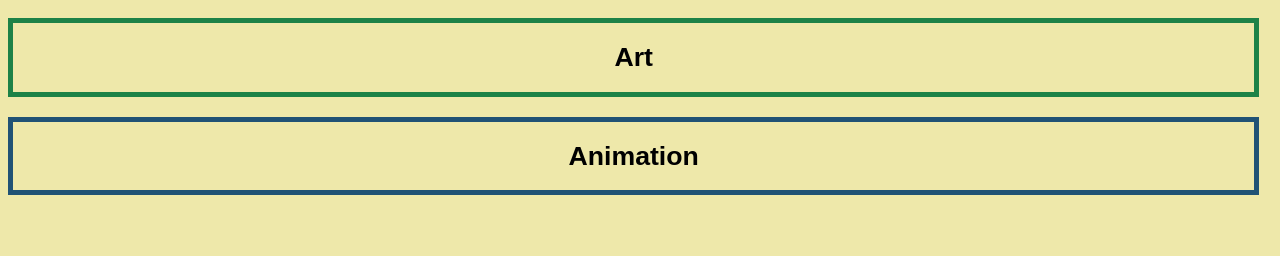
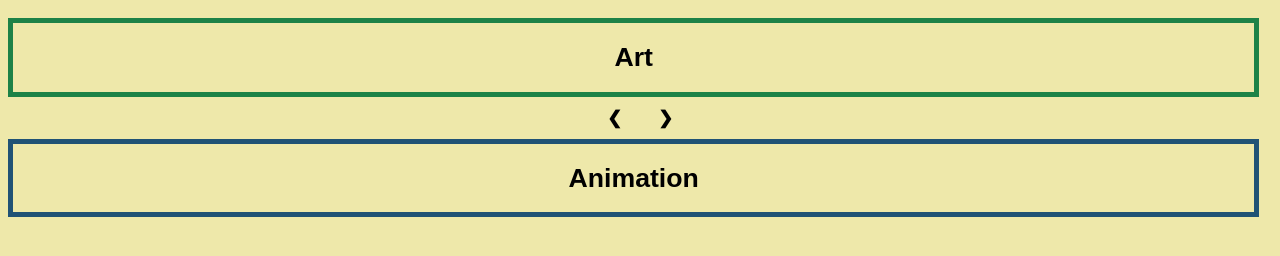
Before and after one commit to joshuashepherd-dev/portfolio, a plain HTML site: page index.html in a window 1280 px wide. Drawn offline with Linux system fonts and the light colour scheme.

Commit message:
Update index.html

```diff
--- a/index.html
+++ b/index.html
@@ -143,6 +143,8 @@ color: white;
 		<img class="pic" src="Belmont.png" alt="Golem" height="25%" width = "25%">
 	</div>
 	</div>
+	  <a class="prev" onclick="plusSlides(-1, 0)">&#10094;</a>
+  <a class="next" onclick="plusSlides(1, 0)">&#10095;</a>
 </div>
 <button class="button button2" onClick="animations()"><h1>Animation</h1></button>
 <div id="animation">
```
